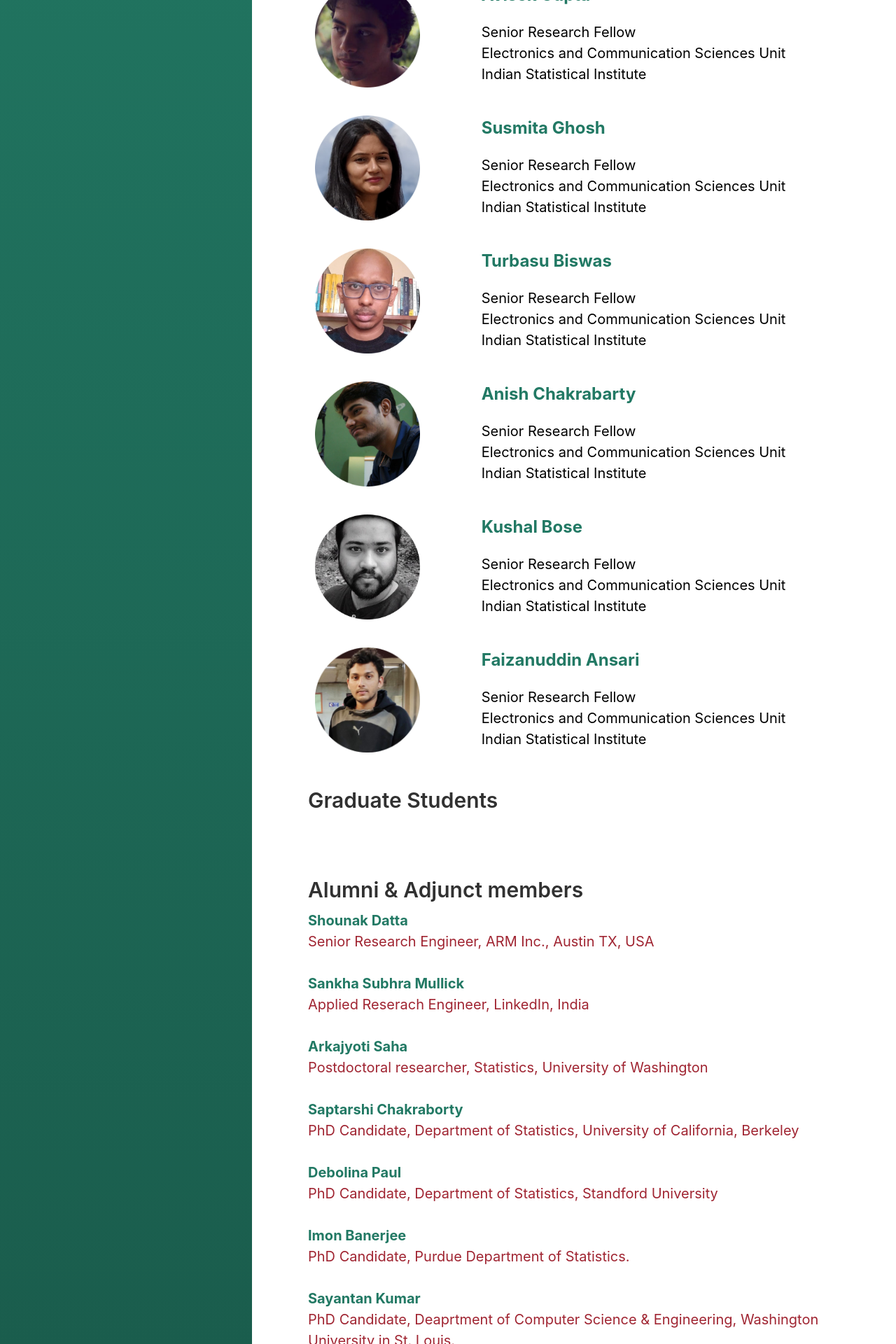
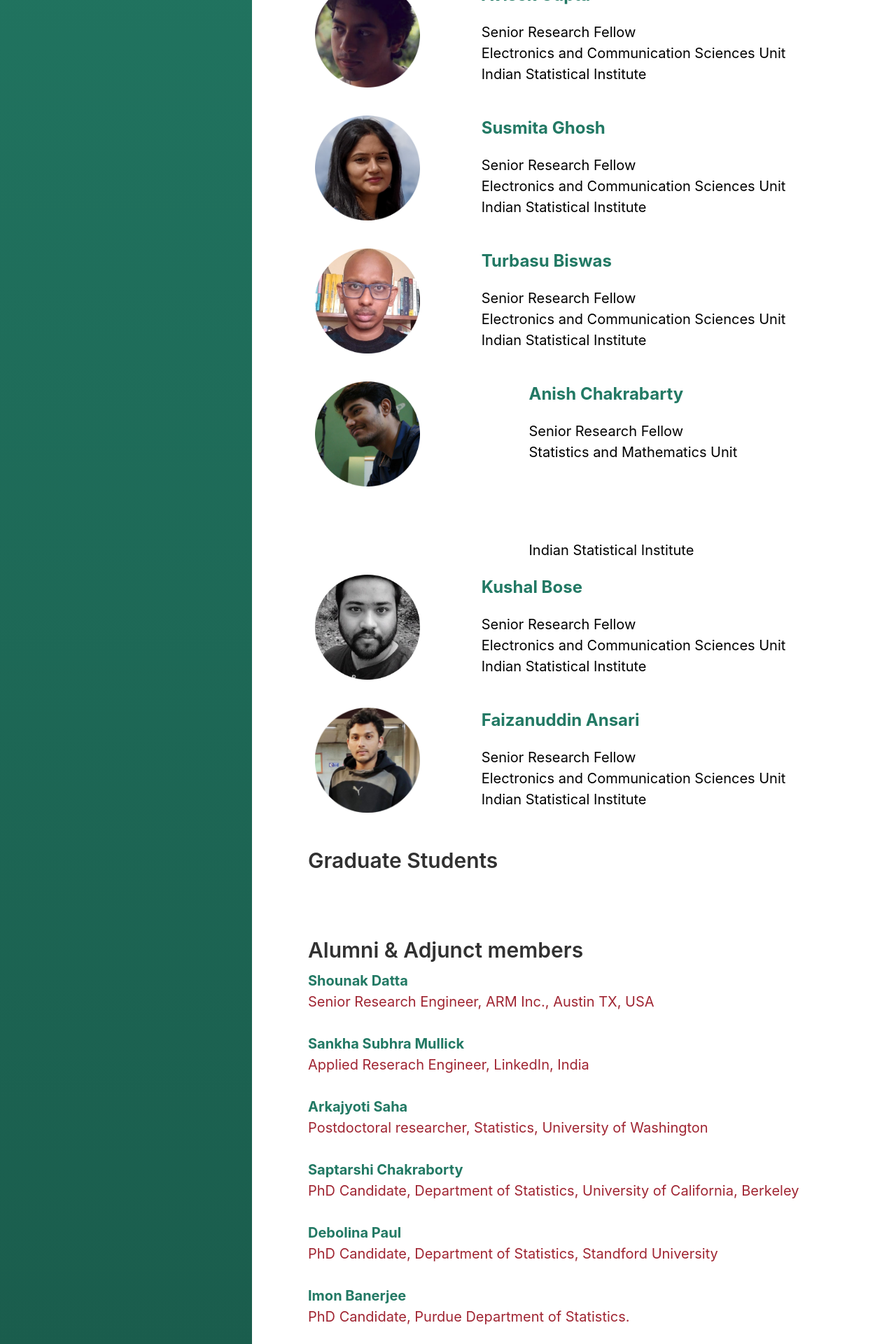
Before and after one commit to mlrgisi/mlrgisi.github.io, a Jekyll site: the page built from index.html, in a window 1280 px wide. Shown: the part 3080-5000 px from the top of the page at 70% size. Built offline with Jekyll 4.4.1, drawn with Linux system fonts in a browser that asks for light colours; the list of posts is cut into pages by our own code; a style sheet for code colours, icons or effects is not loaded.

Commit message:
Update index.html

```diff
--- a/index.html
+++ b/index.html
@@ -198,7 +198,7 @@
             <p style="font-size:120%; font-weight:bold;">Anish Chakrabarty</p>
         </a>
         Senior Research Fellow <br>
-        Electronics and Communication Sciences Unit<br>
+        Statistics and Mathematics Unit <p style="color:white">Electronics and Communication </p><br> <br>
         Indian Statistical Institute <br>
     </div>
 </div>
```
